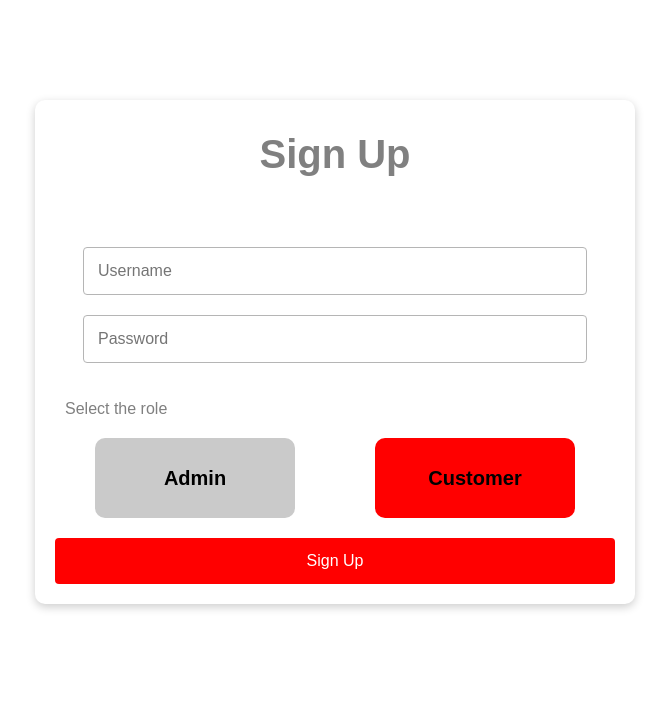
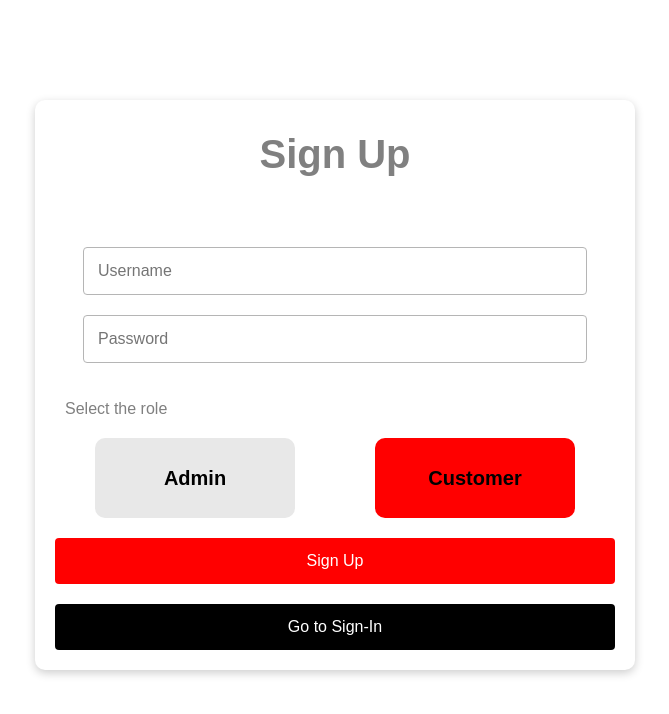
Before and after one commit to smnchoi/net-value-challenge, a React (Create React App) app: page / in a window 1280 px wide. Both pictures are taken after a click on the link "Create one". Shown: the top 714 px of the page, without its empty margins (305-974 px from the left). Built offline with nearby package versions, Linux system fonts and the light colour scheme; no server answers.

Commit message:
Upd: sign-up validation

```diff
--- a/src/atoms.ts
+++ b/src/atoms.ts
@@ -38,3 +38,9 @@ export const checkoutsAtom = atom<ICheckout[]>({
   key: "checkoutsAtom", // unique ID (with respect to other atoms/selectors)
   default: [], // default value (aka initial value)
 });
+
+//* Store all users customer and admin
+export const usersAtom = atom<IUser[]>({
+  key: "usersAtom", // unique ID (with respect to other atoms/selectors)
+  default: [], // default value (aka initial value)
+});
--- a/src/components/SignUp.tsx
+++ b/src/components/SignUp.tsx
@@ -1,5 +1,8 @@
 import React, { FC, useState } from "react";
+import { useForm } from "react-hook-form";
+import { useRecoilState } from "recoil";
 import styled from "styled-components";
+import { usersAtom } from "../atoms";
 import { Role } from "../utils/constant";
 import { validatePassword, validateUsername } from "../utils/validator";
 
@@ -68,7 +71,7 @@ const Box = styled.button<{ isSelected: boolean }>`
   width: 200px;
   height: 80px;
   background-color: ${({ isSelected }) =>
-    isSelected ? "#ff0000" : " #cacaca"};
+    isSelected ? "#ff0000" : " #e8e8e8"};
   border-radius: 10px;
   border: none;
 
@@ -101,62 +104,112 @@ const SubmitButton = styled.button`
   }
 `;
 
-const ErrorMessage = styled.p<{ errorMessage: string }>`
+const GoToSignInButton = styled(SubmitButton)`
+  background-color: #000000;
+
+  &:hover {
+    background-color: #565656;
+  }
+`;
+
+const ErrorMessage = styled.p`
   color: #d81e05;
-  color: ${({ errorMessage }) => (errorMessage ? "#d81e05" : "white")};
   margin-bottom: 20px;
 `;
 
 interface SignInProps {
-  handleSignUp: (username: string, password: string, role: Role) => void;
+  setIsSignIn: (signIn: boolean) => void;
 }
 
-const SignUp: FC<SignInProps> = ({ handleSignUp }) => {
-  const [username, setUsername] = useState("");
-  const [password, setPassword] = useState("");
-  const [errorMessage, setErrorMessage] = useState("");
+type FormData = {
+  username: string;
+  password: string;
+};
+
+const SignUp: FC<SignInProps> = ({ setIsSignIn }) => {
   const [role, setRole] = useState<Role>("Customer");
+  const [users, setUser] = useRecoilState(usersAtom);
 
-  const handleSubmit = (e: React.FormEvent<HTMLFormElement>) => {
-    e.preventDefault();
+  const {
+    register,
+    handleSubmit,
+    setValue,
+    formState: { errors, isDirty, isSubmitting },
+  } = useForm<FormData>();
 
-    const isValidUsername = validateUsername(username);
-    if (!isValidUsername) {
-      setErrorMessage(
-        "Please use only lowercase letters and numbers for username"
-      );
+  const handleSignUp = async (usernameNpassword: FormData) => {
+    await new Promise((r) => setTimeout(r, 1000));
+
+    console.log("data", usernameNpassword);
+
+    const { username, password } = usernameNpassword;
+
+    const alreadyExisted = users
+      .map((user) => user.username)
+      .includes(username);
+
+    if (alreadyExisted) {
+      alert("User already exists");
+      setValue("username", "");
+      setValue("password", "");
       return;
     }
 
-    const isValidPassword = validatePassword(password);
-    if (!isValidPassword) {
-      setErrorMessage("Please use at least 6 characters for password");
-      return;
-    }
+    alert("User is created! Please Sign-In");
 
-    handleSignUp(username, password, role);
+    //* create user and store at Recoil state
+    setUser((otherUsers) => [
+      ...otherUsers,
+      {
+        username,
+        password,
+        role,
+      },
+    ]);
+    setIsSignIn(true);
+
+    console.log("users", users);
   };
 
   return (
     <Root>
-      <Form onSubmit={handleSubmit}>
+      <Form onSubmit={handleSubmit(handleSignUp)}>
         <Container>
           <Title>Sign Up</Title>
-          <ErrorMessage errorMessage={errorMessage}>
-            {errorMessage || "_"}
+          <ErrorMessage>
+            {errors.username && errors.username.message}
+            <br />
+            {errors.password && errors.password.message}
           </ErrorMessage>
           <Input
             type="text"
             placeholder="Username"
-            value={username}
-            onChange={(e) => setUsername(e.target.value)}
+            aria-invalid={
+              !isDirty ? undefined : errors.username ? "true" : "false"
+            }
+            {...register("username", {
+              required: "Username is required",
+              pattern: {
+                value: /^[a-z0-9]+$/,
+                message:
+                  "Please use only lowercase letters and numbers for username.",
+              },
+            })}
           />
           <Input
             style={{ marginTop: 10 }}
             type="password"
             placeholder="Password"
-            value={password}
-            onChange={(e) => setPassword(e.target.value)}
+            aria-invalid={
+              !isDirty ? undefined : errors.password ? "true" : "false"
+            }
+            {...register("password", {
+              required: "password is required",
+              minLength: {
+                value: 6,
+                message: "Please use at least 6 characters for password.",
+              },
+            })}
           />
 
           <Detail>Select the role</Detail>
@@ -179,7 +232,18 @@ const SignUp: FC<SignInProps> = ({ handleSignUp }) => {
             </Box>
           </Row>
 
-          <SubmitButton type="submit">Sign Up</SubmitButton>
+          <SubmitButton type="submit" disabled={isSubmitting}>
+            Sign Up
+          </SubmitButton>
+          <GoToSignInButton
+            type="submit"
+            disabled={isSubmitting}
+            onClick={() => {
+              setIsSignIn(true);
+            }}
+          >
+            Go to Sign-In
+          </GoToSignInButton>
         </Container>
       </Form>
     </Root>
--- a/src/routes/SignInPage.tsx
+++ b/src/routes/SignInPage.tsx
@@ -41,11 +41,6 @@ const SignInPage: FC = () => {
     //
   };
 
-  //! TODO: create user and store at Recoil state
-  const handleSignUp = (username: string, password: string, role: Role) => {
-    //
-  };
-
   return (
     <Root>
       {isSignIn ? (
@@ -63,7 +58,7 @@ const SignInPage: FC = () => {
           </Text>
         </>
       ) : (
-        <SignUp handleSignUp={handleSignUp} />
+        <SignUp setIsSignIn={setIsSignIn} />
       )}
     </Root>
   );
```
